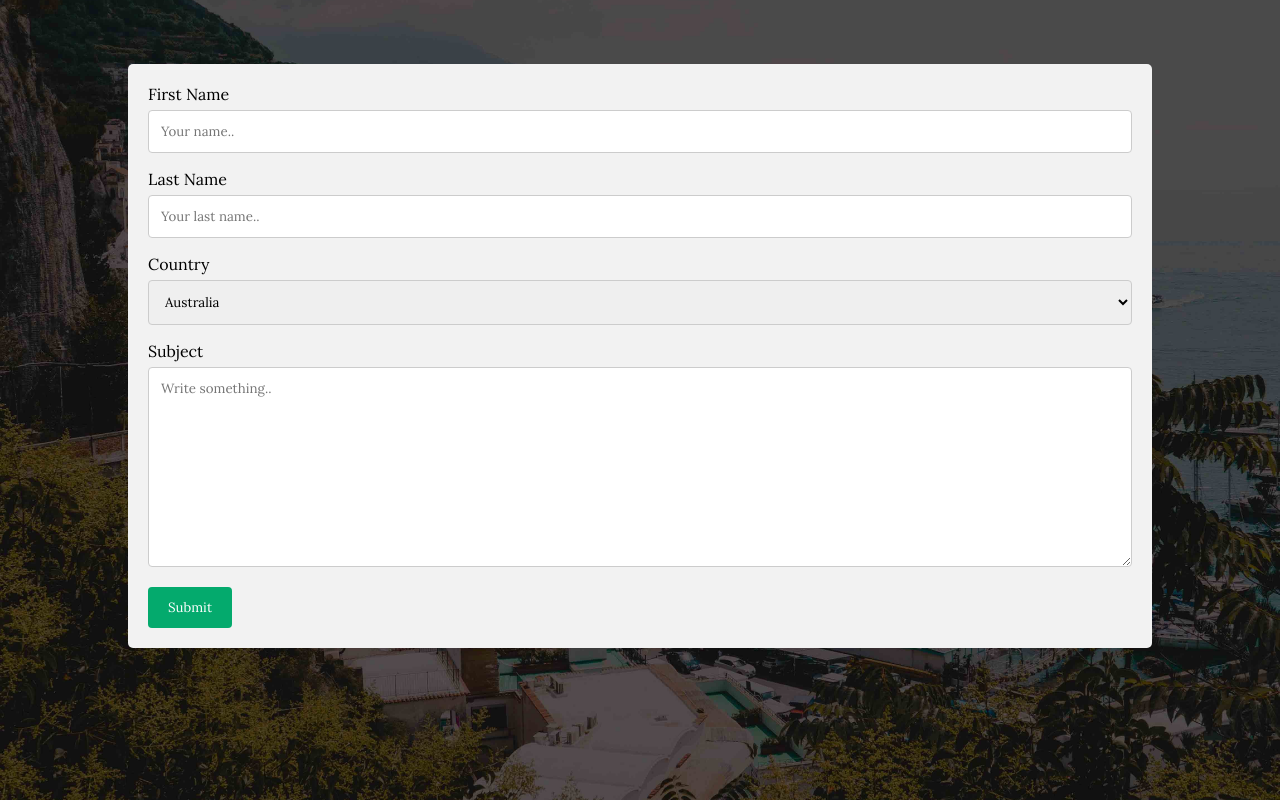
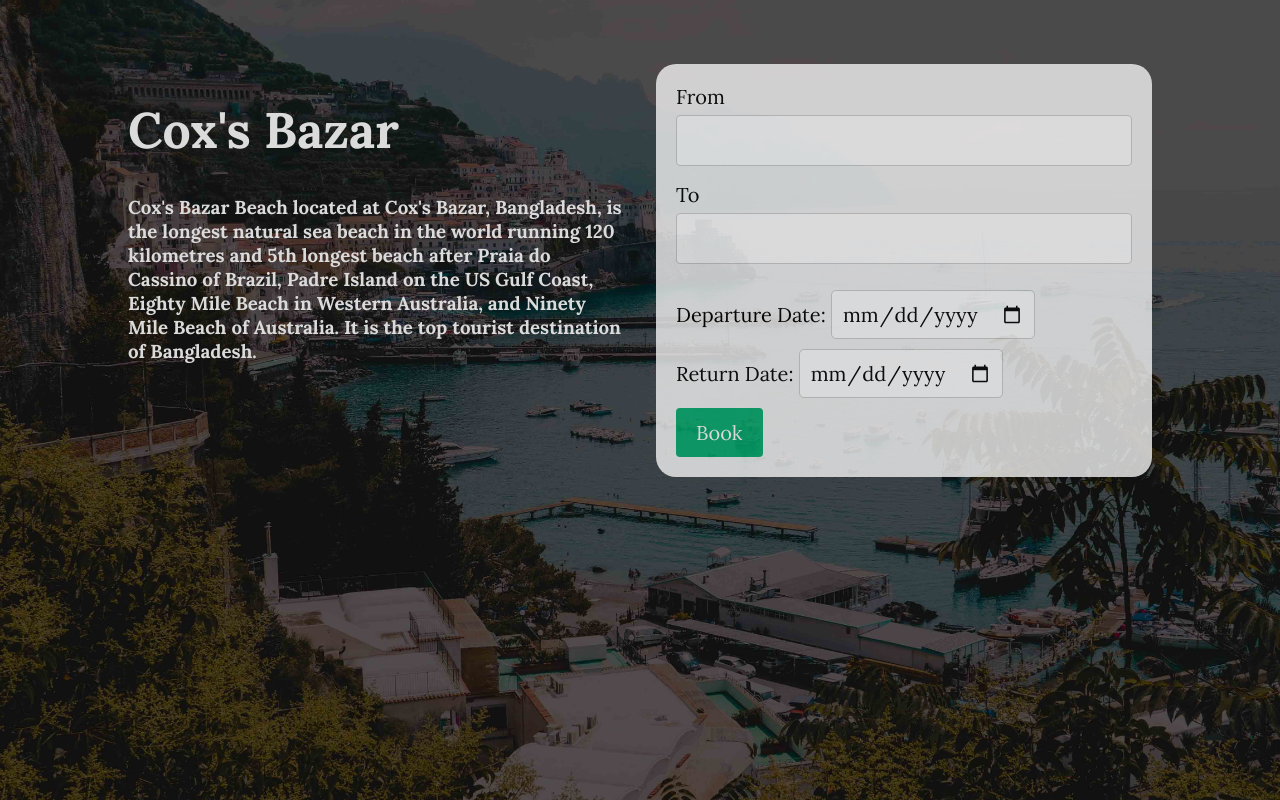
Before and after one commit to mahbubrahman1/hotel.com, a React (Create React App) app: page /coxsbazar in a window 1280 px wide. Built offline with nearby package versions, Linux system fonts and the light colour scheme.

Commit message:
finished booking page

```diff
--- a/src/assets/data/places.js
+++ b/src/assets/data/places.js
@@ -8,27 +8,32 @@ const places = [
     {
         id: "sajek",
         title: "Sajek Valley",
-        image: "https://i.ibb.co/x76XXMc/sajek.jpg"
+        image: "https://i.ibb.co/x76XXMc/sajek.jpg",
+        description: "Sajek Valley is one of the most popular tourist spots in Bangladesh situated among the hills of the Kasalong range of mountains in Sajek union, Baghaichhari Upazila in Rangamati District. The valley is 2,000 feet (610 m) above sea level. Sajek Tripuri Valley is known as the Queen of Hills & Roof of Rangamati."
     },
     {
         id: "shreemangal",
         title: "Shreemangal",
-        image: "https://i.ibb.co/gdv6SpB/shreemangal.jpg"
+        image: "https://i.ibb.co/gdv6SpB/shreemangal.jpg",
+        description: "Sreemangal is an upazila of Moulvibazar District in the Sylhet Division of Bangladesh. It is located at the southwest of the district, and borders the Habiganj District to the west and the Indian state of Tripura to the south. Sreemangal is often referred to as the 'tea capital' of Bangladesh, and is most famous for its tea fields. Other than tea, the rubber, pineapple, wood, betel, and lemon industries also exist in the upazila."
     },
     {
         id: "jaflong",
         title: "Jaflong",
-        image: "https://i.ibb.co/K09jchn/jaflong.jpg"
+        image: "https://i.ibb.co/K09jchn/jaflong.jpg",
+        description: "Jaflong is a hill station and tourist destination in the Division of Sylhet, Bangladesh. It is located in Gowainghat Upazila of Sylhet District and situated at the border between Bangladesh and the Indian state of Meghalaya, overshadowed by subtropical mountains and rainforests. It is known for its stone collections and is home of the Khasi tribe."
     },
     {
         id: "stmartin",
         title: "St.Martin",
-        image: "https://i.ibb.co/jvNjHTK/st-martin.jpg"
+        image: "https://i.ibb.co/jvNjHTK/st-martin.jpg",
+        description: "St. Martin's Island is a small island in the northeastern part of the Bay of Bengal, about 9 km south of the tip of the Cox's Bazar-Teknaf peninsula, and forming the southernmost part of Bangladesh. There is a small adjoining island that is separated at high tide, called Chera Dwip. It is about 8 kilometres (5 miles) west of the northwest coast of Myanmar, at the mouth of the Naf River."
     },
     {
         id: "sundarban",
-        title: "Sundarban",
-        image: "https://i.ibb.co/Z2xfY5M/sundarban.jpg"
+        title: "Sundarbans",
+        image: "https://i.ibb.co/Z2xfY5M/sundarban.jpg",
+        description: "Sundarbans is a mangrove area in the delta formed by the confluence of the Padma, Brahmaputra and Meghna Rivers in the Bay of Bengal. It spans the area from the Baleswar River in Bangladesh's division of Khulna to the Hooghly River in India's state of West Bengal. It comprises closed and open mangrove forests, land used for agricultural purpose, mudflats and barren land, and is intersected by multiple tidal streams and channels. Sundarbans is home to the world's largest area of mangrove forests."
     }
 ]
 
--- a/src/assets/sass/style.scss
+++ b/src/assets/sass/style.scss
@@ -60,6 +60,15 @@ textarea {
     margin-top: 6px;
     margin-bottom: 16px;
     resize: vertical;
+    font-size: 20px;
+}
+
+input[type=date] {
+    padding: 10px;
+    border-radius: 5px;
+    border: 1px solid #ccc;
+    font-size: 20px;
+    margin-top: 10px;
 }
 
 input[type=submit] {
@@ -69,14 +78,50 @@ input[type=submit] {
     border: none;
     border-radius: 4px;
     cursor: pointer;
+    margin-top: 10px;
+    font-size: 20px;
+
+    &:hover {
+        background-color: #45a049;
+    }
 }
 
-input[type=submit]:hover {
-    background-color: #45a049;
+.form-container {
+    border-radius: 5px;
+    background-color: #f2f2f2;
+    padding: 20px;
+    border-radius: 20px;
+    opacity: 80%;
 }
 
 .container {
-    border-radius: 5px;
-    background-color: #f2f2f2;
-    padding: 20px;
+    display: grid;
+    grid-template-columns: repeat(2, 1fr);
+    grid-gap: 2rem;
 }
+
+.item1 {
+    color: rgb(219, 219, 219);
+}
+
+.date-container {
+    display: flex;
+    flex-wrap: wrap;
+    justify-content: space-between
+}
+
+label {
+    font-size: 20px;
+}
+
+.heading-text {
+    color: whitesmoke;
+    text-align: center;
+    font-size: 35px;
+}
+
+@media only screen and (max-width: 1100px) {
+    .container {
+        display: inline;
+    }
+}
--- a/src/components/Cards.js
+++ b/src/components/Cards.js
@@ -16,6 +16,7 @@ const Cards = () => {
     return (
         <div>
             <img src={HeroImg} alt="" className='hero' />
+            <h1 className='heading-text'>Book Your Travel Hotel From Here</h1>
             <motion.div ref={carousel} className='carousel' whileTap={{ cursor: "grabbing" }}>
                 <motion.div drag='x' dragConstraints={{ right: 0, left: -width }} className='inner-carousel'>
                     {
--- a/src/pages/Place.js
+++ b/src/pages/Place.js
@@ -2,7 +2,6 @@ import React from 'react'
 import HeroImg from '../assets/images/hero.jpg'
 import places from '../assets/data/places'
 import { useParams } from 'react-router-dom'
-
 
 const Place = () => {
     const { id } = useParams()
@@ -12,25 +11,36 @@ const Place = () => {
         <div>
             <img src={HeroImg} alt="" className='hero' />
             <div className="container">
-                <form action="/action_page.php">
-                    <label for="fname">First Name</label>
-                    <input type="text" id="fname" name="firstname" placeholder="Your name.." />
+                <div className="item1">
+                    <h1 style={{ fontSize: '50px' }}>{place.title}</h1>
+                    <h3>{place.description}</h3>
+                </div>
+                <div className="item2">
+                    <div className="form-container">
+                        <form action="/action_page.php">
 
-                    <label for="lname">Last Name</label>
-                    <input type="text" id="lname" name="lastname" placeholder="Your last name.." />
+                            <label htmlFor="from">From</label>
+                            <input type="text" id="from" name="from" />
 
-                    <label for="country">Country</label>
-                    <select id="country" name="country">
-                        <option value="australia">Australia</option>
-                        <option value="canada">Canada</option>
-                        <option value="usa">USA</option>
-                    </select>
+                            <label htmlFor="to">To</label>
+                            <input type="text" id="to" name="to" />
 
-                    <label for="subject">Subject</label>
-                    <textarea id="subject" name="subject" placeholder="Write something.." style={{ height: '200px' }}></textarea>
+                            <div className="date-container">
+                                <div>
+                                    <label htmlFor="to">Departure Date: </label>
+                                    <input type="date" id="departure" name="departure" />
+                                </div>
 
-                    <input type="submit" value="Submit" />
-                </form>
+                                <div>
+                                    <label htmlFor="to">Return Date: </label>
+                                    <input type="date" id="return" name="return" />
+                                </div>
+                            </div>
+
+                            <input type="submit" value="Book" />
+                        </form>
+                    </div>
+                </div>
             </div>
         </div>
     )
```
